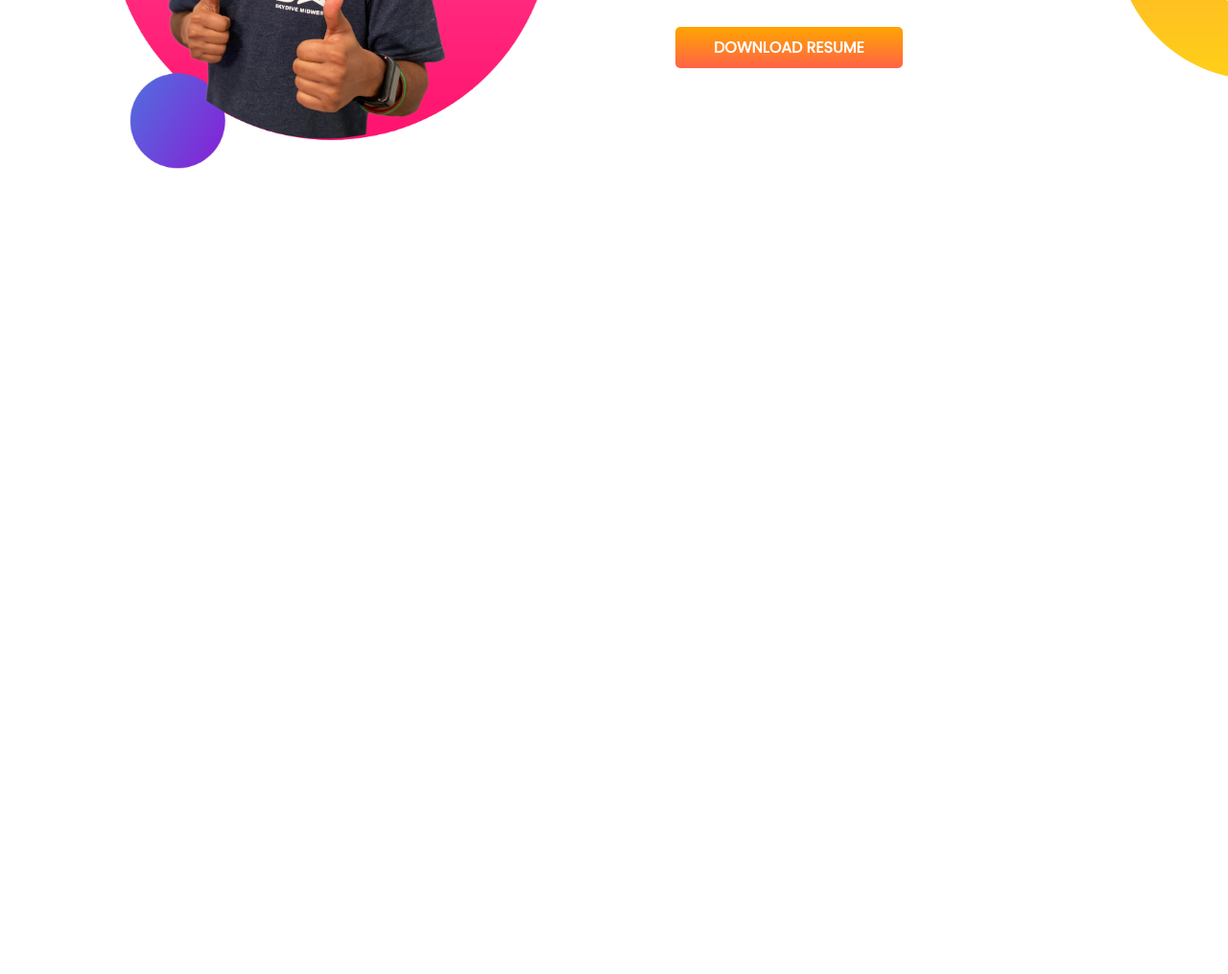
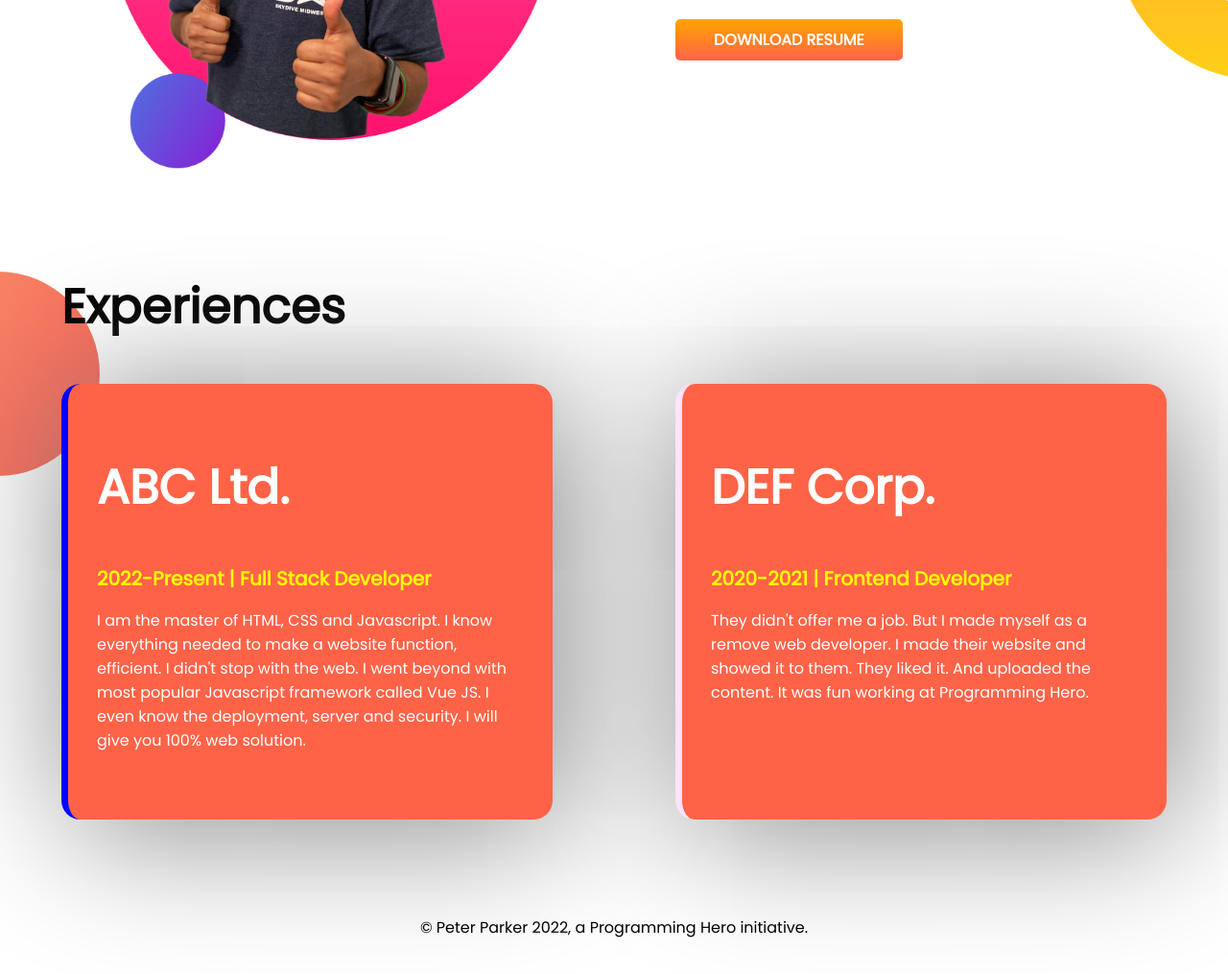
Before and after one commit to farhanhasindipro25/developer-portfolio, a plain HTML site: page index.html in a window 1280 px wide. Shown: the part 931-1946 px from the top of the page at 96% size. Before the commit the page ends 1214 px from the top, so only its background shows below. Drawn offline with Linux system fonts and the light colour scheme.

Commit message:
Experience and footer added

```diff
--- a/index.html
+++ b/index.html
@@ -11,7 +11,7 @@
     <link rel="stylesheet" href="style.css">
 </head>
 <body>
-    <section class="top-banner">
+    <section class="top-banner flexible-container">
         <div class="half-width">
             <h1>Welcome to</h1>
             <h1><span class="orange-color"> Peter Parker </span>World</h1>
@@ -23,7 +23,7 @@
             <img src="images/jhankar.png" alt="">
         </div>
     </section>
-    <section class="dream-big">
+    <section class="dream-big flexible-container">
         <div class="half-width">
             <img src="images/jhankar2.png" alt="">
         </div>
@@ -34,5 +34,23 @@
             <a class = "link-button" target="_blank" href="">DOWNLOAD RESUME</a>
         </div>
     </section>
+    <section class="experience-area">
+        <h1 class="experience-banner">Experiences</h1>
+        <div class="flexible-container">
+            <div id="item1" class="experience-item">
+                <h1 class="white-color"> ABC Ltd. </h1>
+                <h2 class="al-color">2022-Present | Full Stack Developer</h2>
+                <p class="white-color">I am the master of HTML, CSS and Javascript. I know everything needed to make a website function, efficient. I didn't stop with the web. I went beyond with most popular Javascript framework called Vue JS. I even know the deployment, server and security. I will give you 100% web solution.</p>
+            </div>
+            <div id="item2" class="experience-item">
+                <h1 class="white-color"> DEF Corp.</h1>
+                <h2 class="al-color">2020-2021 | Frontend Developer</h2>
+                <p class="white-color">They didn't offer me a job. But I made myself as a remove web developer. I made their website and showed it to them. They liked it. And uploaded the content. It was fun working at Programming Hero.</p>
+            </div>
+        </div>
+    </section>
 </body>
+<footer>
+    <p>© Peter Parker 2022, a Programming Hero initiative.</p>
+</footer>
 </html>
--- a/style.css
+++ b/style.css
@@ -5,13 +5,16 @@
 h1{
     font-size: 50px;
 }
+h2{
+    font-size: 20px;
+}
 p{
     margin-bottom: 40px;
 }
 .orange-color{
     color: orange;
 }
-section{
+.flexible-container{
     display: flex;
     margin-bottom: 100px;
 }
@@ -40,3 +43,35 @@
     background-repeat: no-repeat;
     background-position: right;
 }
+.experience-banner{
+    margin-left:5%;
+}
+.experience-area{
+    background-image: url(images/exp-bg.png);
+    background-repeat: no-repeat;
+}
+.experience-item{
+    width: 40%;
+    margin-left: 5%;
+    margin-right: 5%;
+    padding: 30px;
+    box-shadow: 10px 10px 150px gray;
+    border-radius: 20px;
+    background-color: tomato;
+}
+.white-color{
+    color: white;
+}
+
+.al-color{
+    color: yellow;
+}
+#item1{
+    border-left: 7px solid blue;
+}
+#item2{
+    border-left: 7px solid rgb(255, 226, 253);
+}
+footer p{
+    text-align: center;
+}
```
